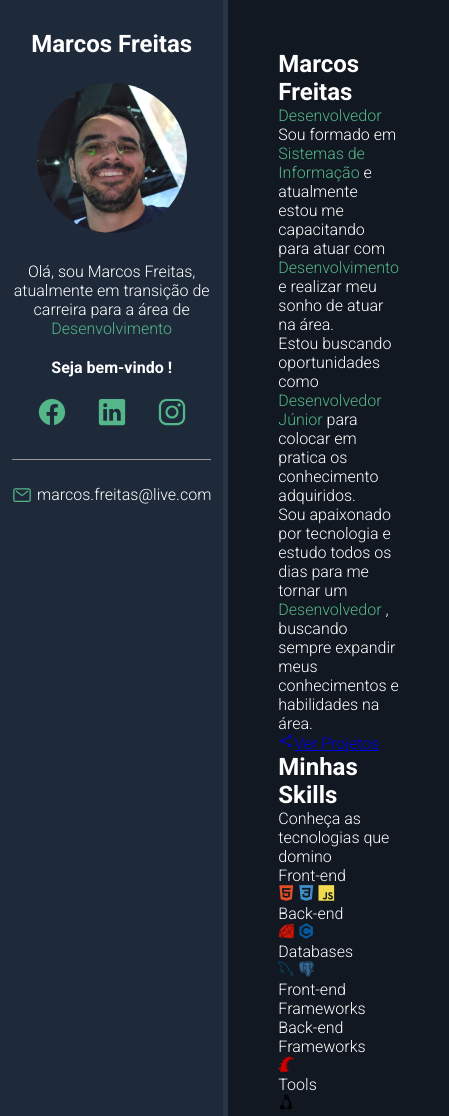
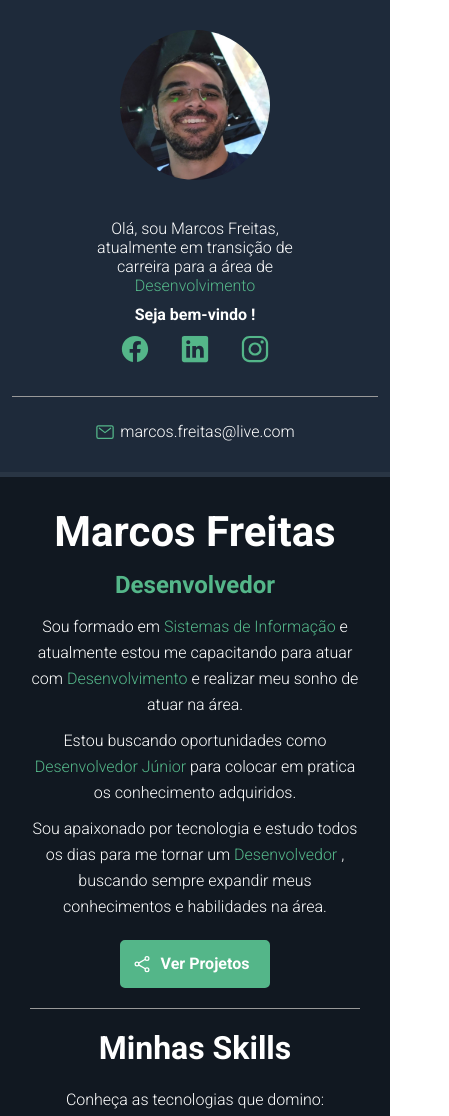
Before and after one commit to marcospaulofreitas/marcospaulofreitas.github.io, a plain HTML site: page index.html in a window 390 px wide. Shown: the top 1116 px of the page, 449 px wide, since content can reach past the window. Drawn offline with nearby package versions, Linux system fonts and the light colour scheme.

Commit message:
finalizando portifolio

```diff
--- a/css/styles.css
+++ b/css/styles.css
@@ -114,3 +114,122 @@
     width: 150px;
     height: 150px;
 }
+
+/*about container*/
+#name {
+    font-size: 42px;
+    margin-bottom: 15px;
+}
+
+#title {
+    font-size: 24px;
+    margin-bottom: 15px ;
+    font-weight: bold;
+}
+
+.description {
+    max-width: 75%;
+    margin-bottom: 10px;
+}
+
+#btn-projects {
+    font-weight: bold;
+    font-size: 16px;
+    color: var(--main-text-color);
+    background-color: var(--main-color);
+    border: 2px solid var(--main-color);
+    border-radius: 5px;
+    text-decoration: none;
+    transition: .5s;
+    margin: 25px 0;
+    padding: 12px 10px;
+    width: 150px;
+    text-align: center;
+    display: flex;
+}
+
+
+#btn-projects ion-icon,
+#btn-projects span {
+    flex: 1 1 0;
+}
+
+#btn-projects ion-icon {
+    font-size: 20px;
+    max-width: 20px;
+}
+
+#btn-projects:hover {
+    background-color: transparent;
+}
+
+#skills-section-title {
+    border-top: 1px solid var(--border-color);
+    padding-top: 20px;
+    margin-bottom: 20px;
+    font-size: 32px;
+}
+#skills-container {
+    display: flex;
+    flex-wrap: wrap;
+    margin-top: 25px;
+}
+
+.skills-box {
+    flex: 1 1 33%;
+    max-width: 33%;
+    margin-bottom: 35px;
+}
+
+.skills-title {
+    font-size: 24px;
+    margin-bottom: 25px;
+    font-weight: bold;
+    padding-left: 10px;
+    border-left: 5px solid var(--main-color);
+}
+
+.skills-box i {
+    font-size: 45px;
+    margin-right: 10px;
+}
+
+/*Mobile*/
+@media(max-width: 450px) {
+    #container {
+        flex-direction: column;
+    }
+    #bio-container {
+        min-height: auto;
+        border-right: none;
+        border-bottom: 5px solid var(--bio-border-color);
+    }
+    #bio-container h2 {
+        display: none;
+    }
+    #bio-container p {
+        max-width: 60%;
+        margin: 10px auto;
+    }
+    #about-container {
+        text-align: center;
+        padding: 30px;
+    }
+    #about-container .description {
+        margin: 10px auto;
+        max-width: 100%;
+        line-height: 26px;
+    }
+    #btn-projects {
+        margin: 20px auto;
+    }
+    .skills-box {
+        flex: 1 1 100%;
+        max-width: 100%;
+        margin-bottom: 40px;
+        text-align: left;
+    }
+    .skills-box i {
+        font-size: 60px;
+    }
+}
--- a/index.html
+++ b/index.html
@@ -37,12 +37,13 @@
     <section id="about-container">
       <h1 id="name">Marcos Freitas</h1>
       <p id="title"><span class="highlight">Desenvolvedor</span></p>
-      <p id="description">Sou formado em <span class="highlight">Sistemas de Informação</span> e atualmente estou me capacitando para atuar com <span class="highlight">Desenvolvimento</span> e realizar meu sonho de atuar na área.</p>
-      <p id="description">Estou buscando oportunidades como <span class="highlight">Desenvolvedor Júnior</span> para colocar em pratica os conhecimento adquiridos. </p>
-      <p id="description">Sou apaixonado por tecnologia e estudo todos os dias para me tornar um <span class="highlight">Desenvolvedor </span>, buscando sempre expandir meus conhecimentos e habilidades na área.</p>
+      <p class="description">Sou formado em <span class="highlight">Sistemas de Informação</span> e atualmente estou me capacitando para atuar com <span class="highlight">Desenvolvimento</span> e realizar meu sonho de atuar na área.</p>
+      <p class="description">Estou buscando oportunidades como <span class="highlight">Desenvolvedor Júnior</span> para colocar em pratica os conhecimento adquiridos. </p>
+      <p class="description">Sou apaixonado por tecnologia e estudo todos os dias para me tornar um <span class="highlight">Desenvolvedor </span>, buscando sempre expandir meus conhecimentos e habilidades na área.</p>
       <a href="https://github.com/marcospaulofreitas" id="btn-projects"> <ion-icon name="share-social-outline"></ion-icon><span>Ver Projetos</span></a>
       <h2 id="skills-section-title">Minhas Skills</h2>
-      <p class="description">Conheça as tecnologias que domino</p>
+      <p class="description">Conheça as tecnologias que domino:</p>
+
       <div id="skills-container">
 
         <div class="skills-box">
```
